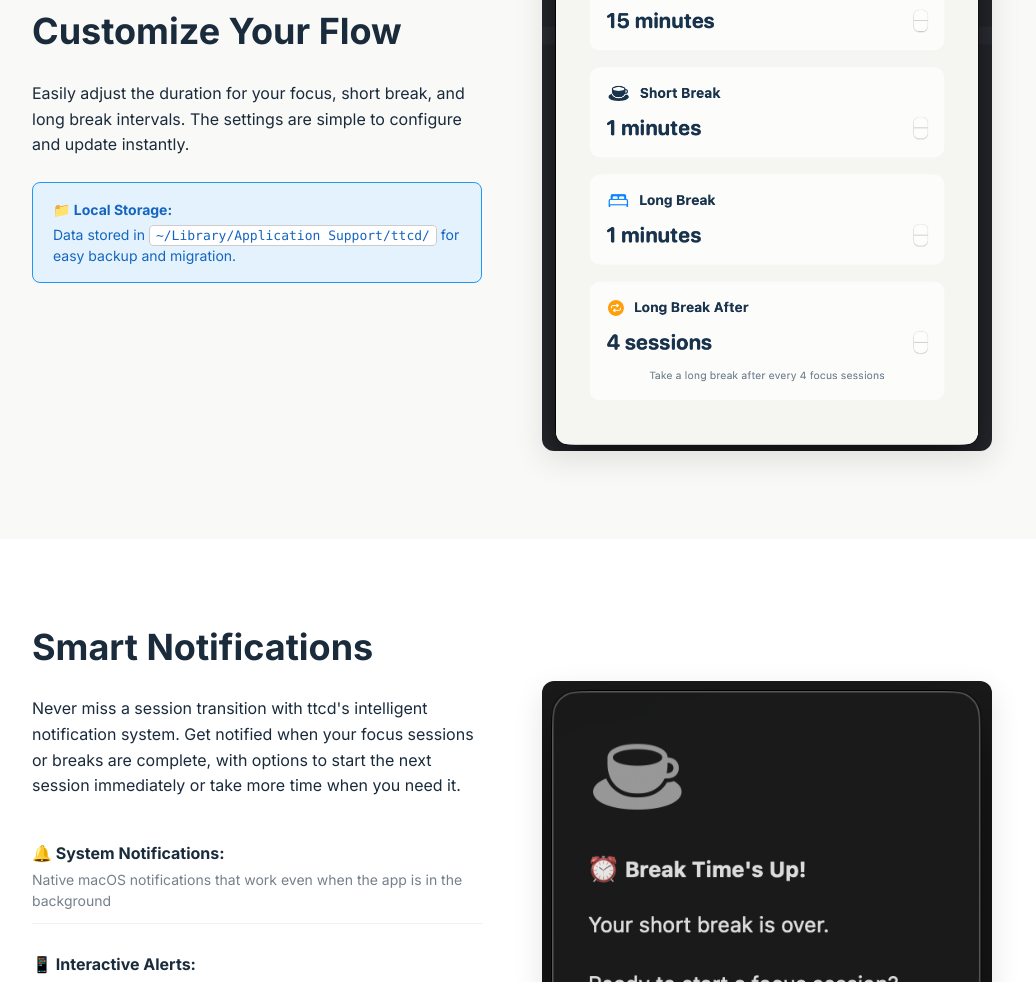
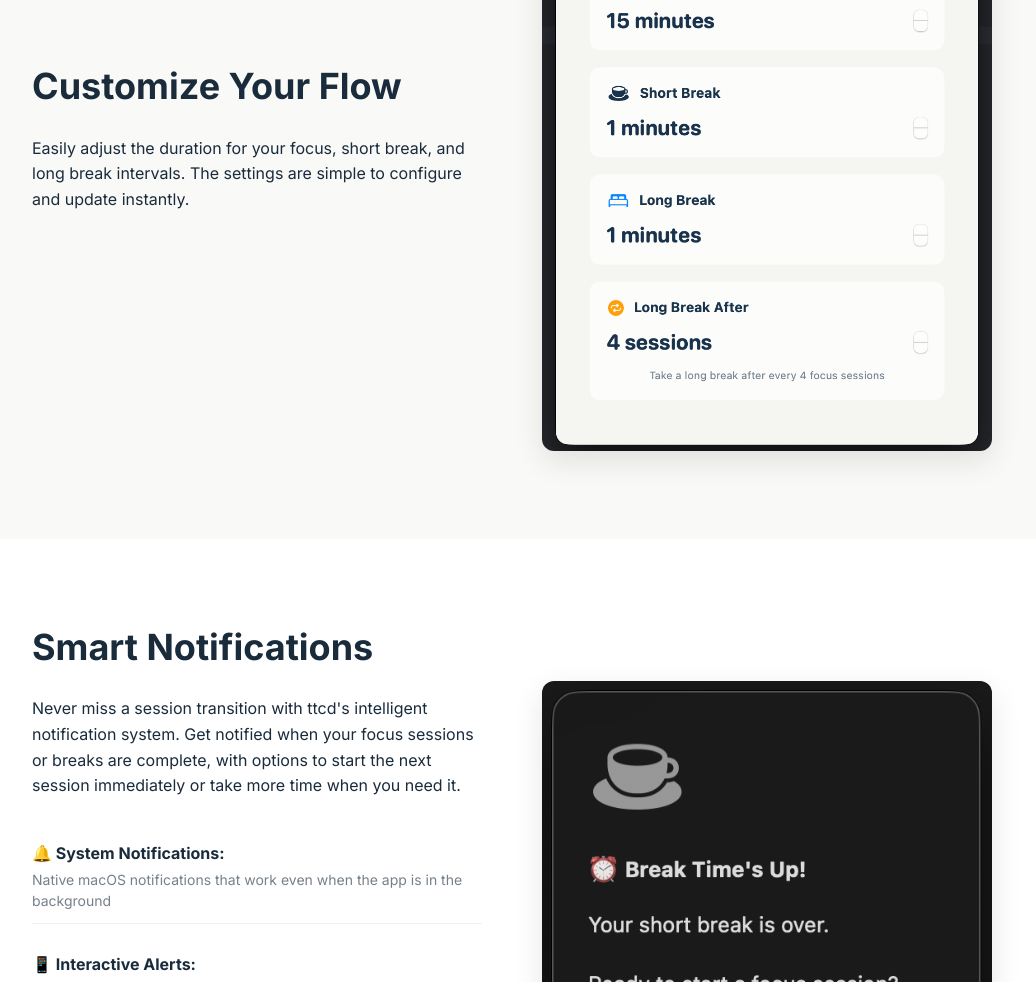
Before and after one commit to jinhduong/ttcd, a plain HTML site: page docs/index.html in a window 1280 px wide. Shown: the part 3905-4887 px from the top of the page, without its empty margins (128-1164 px from the left). Drawn offline with Linux system fonts and the light colour scheme.

Commit message:
update homepage

```diff
--- a/docs/index.html
+++ b/docs/index.html
@@ -106,9 +106,6 @@
                 <div class="showcase-text">
                     <h2>Customize Your Flow</h2>
                     <p>Easily adjust the duration for your focus, short break, and long break intervals. The settings are simple to configure and update instantly.</p>
-                    <div class="local-storage-info">
-                        <strong>📁 Local Storage:</strong> Data stored in <code>~/Library/Application Support/ttcd/</code> for easy backup and migration.
-                    </div>
                 </div>
             </div>
         </section>
```
Also changed, not shown: 1 other file.
